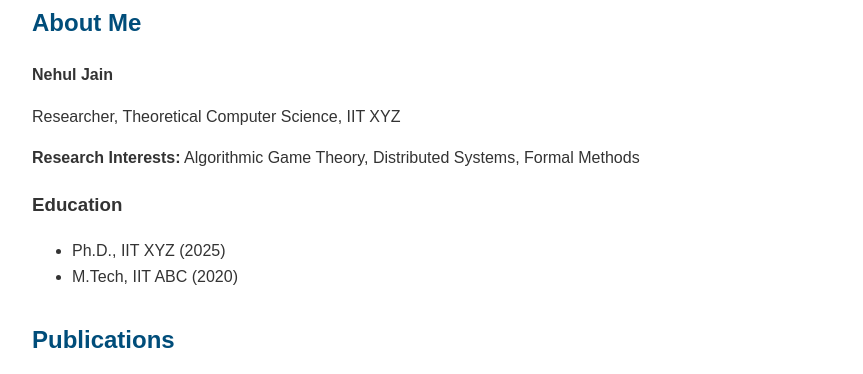
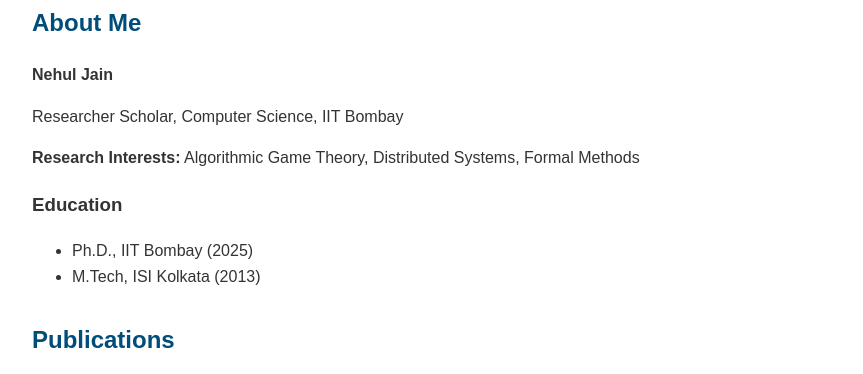
Before and after one commit to nehuljain26/nehuljain26.github.io, a Jekyll site: the page built from academic-profile/index.md, in a window 1280 px wide. Shown: the part 196-570 px from the top of the page, without its empty margins (208-1071 px from the left). Built offline with Jekyll 4.4.1, drawn with Linux system fonts in a browser that asks for light colours.

Commit message:
updating data

```diff
--- a/academic-profile/_data/bio.yml
+++ b/academic-profile/_data/bio.yml
@@ -1,14 +1,14 @@
 name: "Nehul Jain"
-position: "Researcher, Theoretical Computer Science"
-institution: "IIT XYZ"
+position: "Researcher Scholar, Computer Science"
+institution: "IIT Bombay"
 interests:
   - Algorithmic Game Theory
   - Distributed Systems
   - Formal Methods
 education:
   - degree: Ph.D.
-    institution: "IIT XYZ"
+    institution: "IIT Bombay"
     year: 2025
   - degree: M.Tech
-    institution: "IIT ABC"
-    year: 2020
+    institution: "ISI Kolkata"
+    year: 2013
--- a/academic-profile/_data/contact.yml
+++ b/academic-profile/_data/contact.yml
@@ -1,3 +1,3 @@
 email: "nehul@example.com"
-github: "https://github.com/nehuljain"
+github: "https://github.com/nehuljain26"
 linkedin: "https://linkedin.com/in/nehuljain"
```
Also changed, not shown: README.md (deleted).
